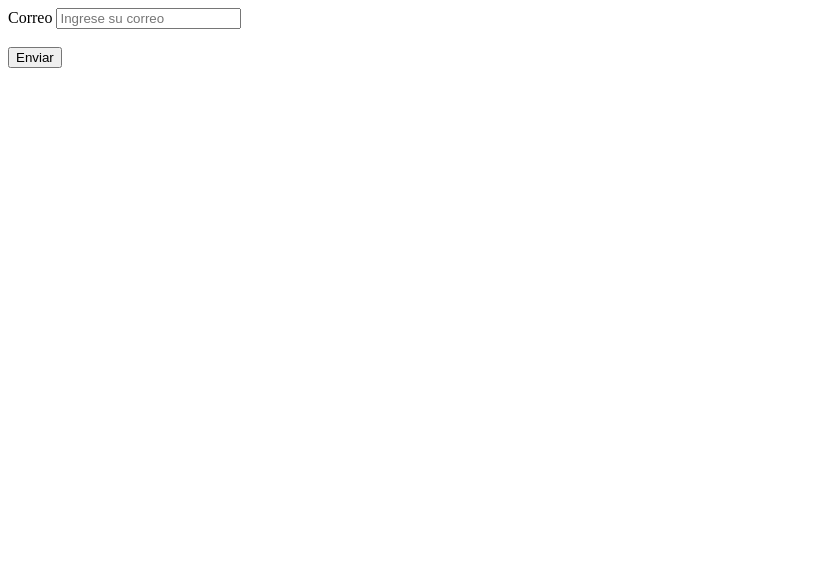
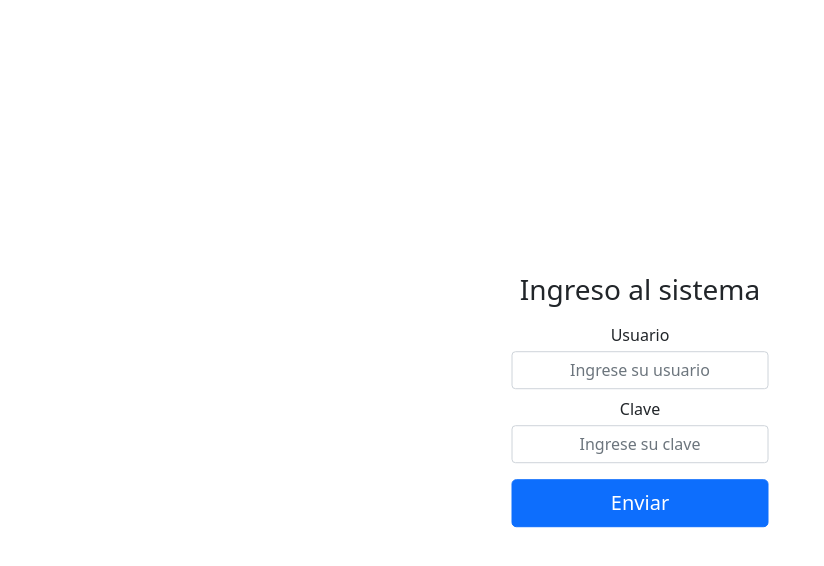
Before and after one commit to nicolelazarde/exercise_exp_regular, a plain HTML site: page index.html in a window 1280 px wide. Shown: the whole page, without its empty margins (0-824 px from the left). Drawn offline with nearby package versions, Linux system fonts and the light colour scheme.

Commit message:
subo index con estilos de bootstrap

```diff
--- a/index.html
+++ b/index.html
@@ -4,17 +4,32 @@
     <meta charset="UTF-8">
     <meta http-equiv="X-UA-Compatible" content="IE=edge">
     <meta name="viewport" content="width=device-width, initial-scale=1.0">
-    <title>Expresiones regulares</title>
+    <title>Ejercicio obligatorio Unidad 3</title>
+
+    <!-- Bootstrap CSS -->
+    <link href="https://cdn.jsdelivr.net/npm/bootstrap@5.0.1/dist/css/bootstrap.min.css" rel="stylesheet" integrity="sha384-+0n0xVW2eSR5OomGNYDnhzAbDsOXxcvSN1TPprVMTNDbiYZCxYbOOl7+AMvyTG2x" crossorigin="anonymous">
+
 </head>
 <body>
 
-    <form action="" id="formulario">
-        <label for="email">Correo</label>
-        <input type="text" name="" id="email" placeholder="Ingrese su correo">
-        <br><br>
-        <input type="submit" value="Enviar">
-    </form>
 
-<script src="js/script.js"></script>
+        <form action="" id="formulario" onsubmit="return validar()" class="form-signin text-center position-absolute top-50 start-50 translate-middle">
+            <h1 class="h3 fw-normal">Ingreso al sistema</h1>
+
+            <label for="user" class="text-center mt-2">Usuario</label>
+            <input type="text"  name="" id="user" placeholder="Ingrese su usuario" class="form-control text-center align-center mt-1">
+
+            <label for="password" class="text-center mt-2">Clave</label>
+            <input type="password" class="form-control text-center mt-1" name="password" placeholder="Ingrese su clave">
+
+            <input type="submit" class="col-12 btn btn-lg btn-primary mt-3" value="Enviar">
+
+        </form>
+
+
+    <script src="js/control.js"></script>
+    <!-- Option 1: Bootstrap Bundle with Popper -->
+    <script src="https://cdn.jsdelivr.net/npm/bootstrap@5.0.1/dist/js/bootstrap.bundle.min.js" integrity="sha384-gtEjrD/SeCtmISkJkNUaaKMoLD0//ElJ19smozuHV6z3Iehds+3Ulb9Bn9Plx0x4" crossorigin="anonymous"></script>
+
 </body>
 </html>
--- /dev/null
+++ b/js/control.js
@@ -0,0 +1,59 @@
+
+
+
+let formulario = document.getElementById('formulario');
+let usuario = document.getElementById('user');
+
+formulario.addEventListener("submit", (e)=>{
+    e.preventDefault();
+
+    if(!/@{1}/.test(usuario.value)){
+        confirm("Falta el arroba en el usuario");
+    } else{
+        alert("¡Mensaje enviado exitosamente!")
+    }
+
+})
+
+
+function validar(){
+
+    /*creo una variable de tipo booleano que en principio tendrá un valor true(verdadero),
+    y que se convertirá en false(falso) cuando la condición no se cumpla*/
+    var todo_correcto = true;
+
+    /*El primer campo a comprobar es el del nombre. Lo traemos por id y verificamos
+    la condición, en este caso, por ejemplo, le decimos que tiene que tener más de dos dígitos
+    para que sea un nombre válido. Si no tiene más de dos dígitos, la variable todo_correcto
+    devolverá false.*/
+
+    if(document.getElementById('nombre').value.length < 2 ){
+        todo_correcto = false;
+    }
+
+    /*Hacemos lo mismo con el campo dirección. En este caso le pediremos al usuario que
+    introduzca al menos 10 caracteres.*/
+    if(document.getElementById('direccion').value.length < 10 ){
+        todo_correcto = false;
+    }
+
+    /*Para comprobar el email haremos uso de una expresión regular. Esto es una secuencia
+    de caracteres que nos dirá si el valor ingresado por el usuario tiene estructura de
+    correo electrónico. Lo que hacemos es obtener el value del campo de texto destinado
+    al email, y le aplicamos el método test() del objeto global RegExp(que nos permite
+    trabajar con expresiones regulares).*/
+    var expresion = /^[a-z][\w.-]+@\w[\w.-]+\.[\w.-]*[a-z][a-z]$/i;
+    var email = document.form1.email.value;
+    if (!expresion.test(email)){
+        todo_correcto = false;
+    }
+
+    /*Por último, y como aviso para el usuario, si no está todo bién, osea, si la variable
+    todo_correcto ha devuelto false al menos una vez, generaremos una alerta advirtiendo
+    al usuario de que algunos datos ingresados no son los que esperamos.*/
+    if(!todo_correcto){
+    alert('Debes completar todos los campos');
+    }
+
+    return todo_correcto;
+    }
```
